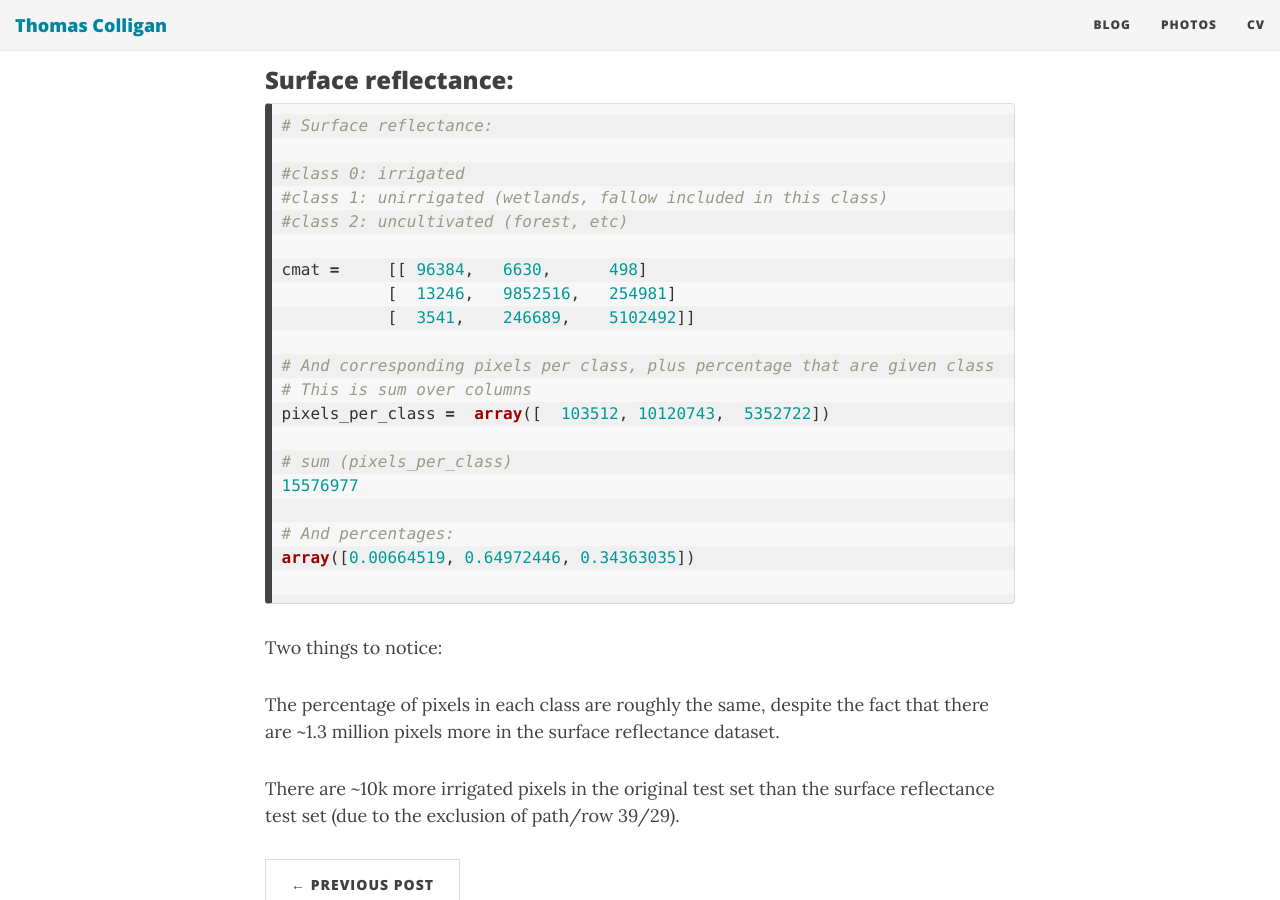
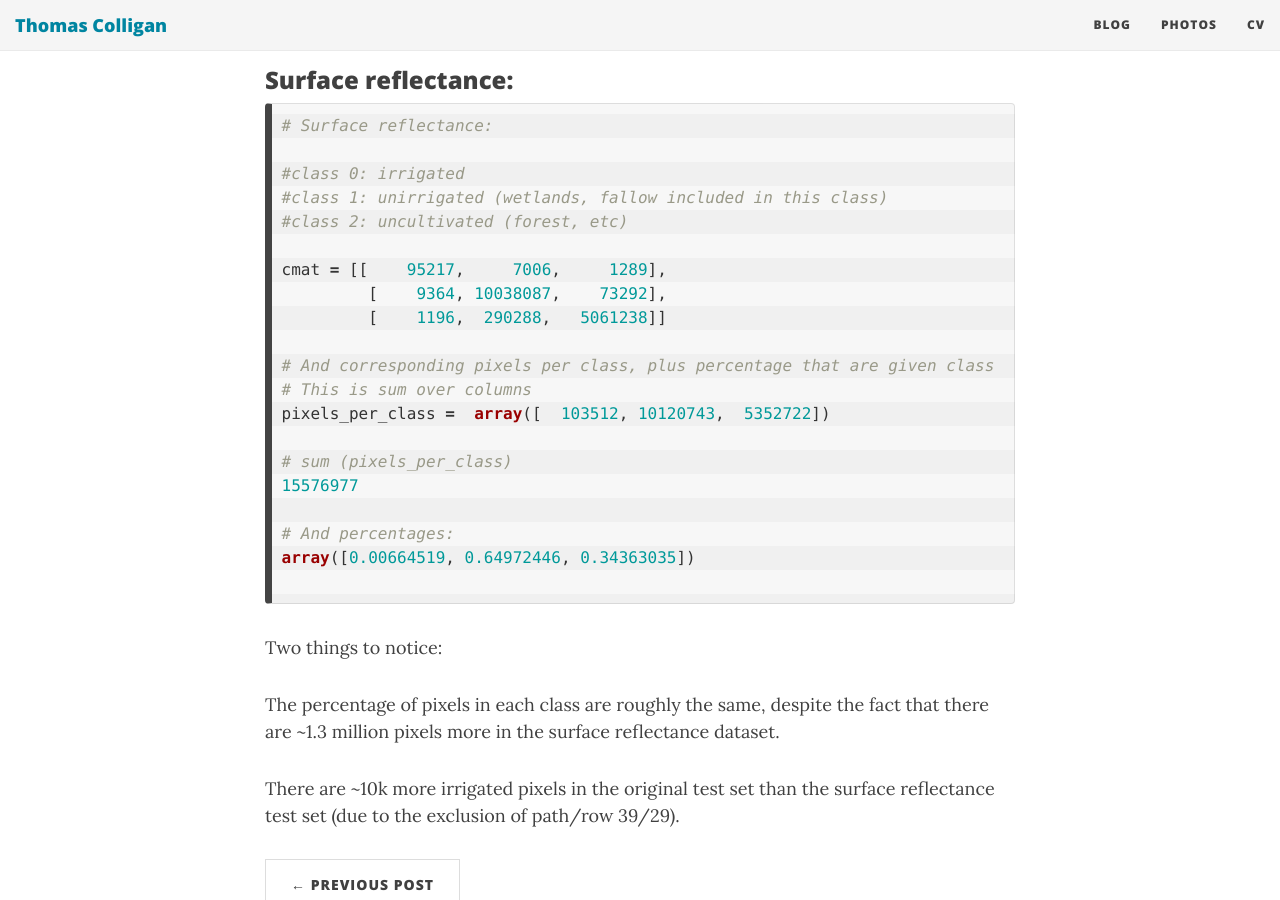
Before and after one commit to colligant/colligant.github.io, a Jekyll site: the page built from _posts/2020-04-19-2020-04-19-training-data-differences.md, in a window 1280 px wide and 900 px high, scrolled down 1488 px. Built offline with Jekyll 4.4.1, drawn with Linux system fonts in a browser that asks for light colours; nearby versions of some CDN libraries.

Commit message:
Update posts

```diff
--- a/_posts/2020-04-19-2020-04-19-training-data-differences.md
+++ b/_posts/2020-04-19-2020-04-19-training-data-differences.md
@@ -39,7 +40,8 @@
                   [3596,	97431,	 5243977, 257],
                   [2375,	9165,	 2689,	  3048]])
 
-# And corresponding pixels per class, plus percentage that are given class # This is sum over columns
+# And corresponding pixels per class, plus percentage that are given class
+# This is sum over columns
 pixels_per_class =  array([ 113579, 8808189, 5345261, 17277])
 
 # sum (pixels_per_class)
@@ -58,9 +60,9 @@ array([0.00795131, 0.61663402, 0.37420516, 0.00120951])
 #class 1: unirrigated (wetlands, fallow included in this class)
 #class 2: uncultivated (forest, etc)
 
-cmat =     [[ 96384,   6630,      498]
-	   [  13246,   9852516,   254981]
-	   [  3541,    246689,    5102492]]
+cmat = [[    95217,     7006,     1289],
+	 [    9364, 10038087,    73292],
+	 [    1196,  290288,   5061238]]
 
 # And corresponding pixels per class, plus percentage that are given class
 # This is sum over columns
```
Also changed, not shown: other parts of _posts/2020-04-19-2020-04-19-training-data-differences.md (+1 -0 lines), _posts/2020-03-31-2020-03-31-model-comparison-table.md (+3 -4 lines), _posts/2020-04-01-2020-04-01-next-steps.md (+1 -1 lines).
